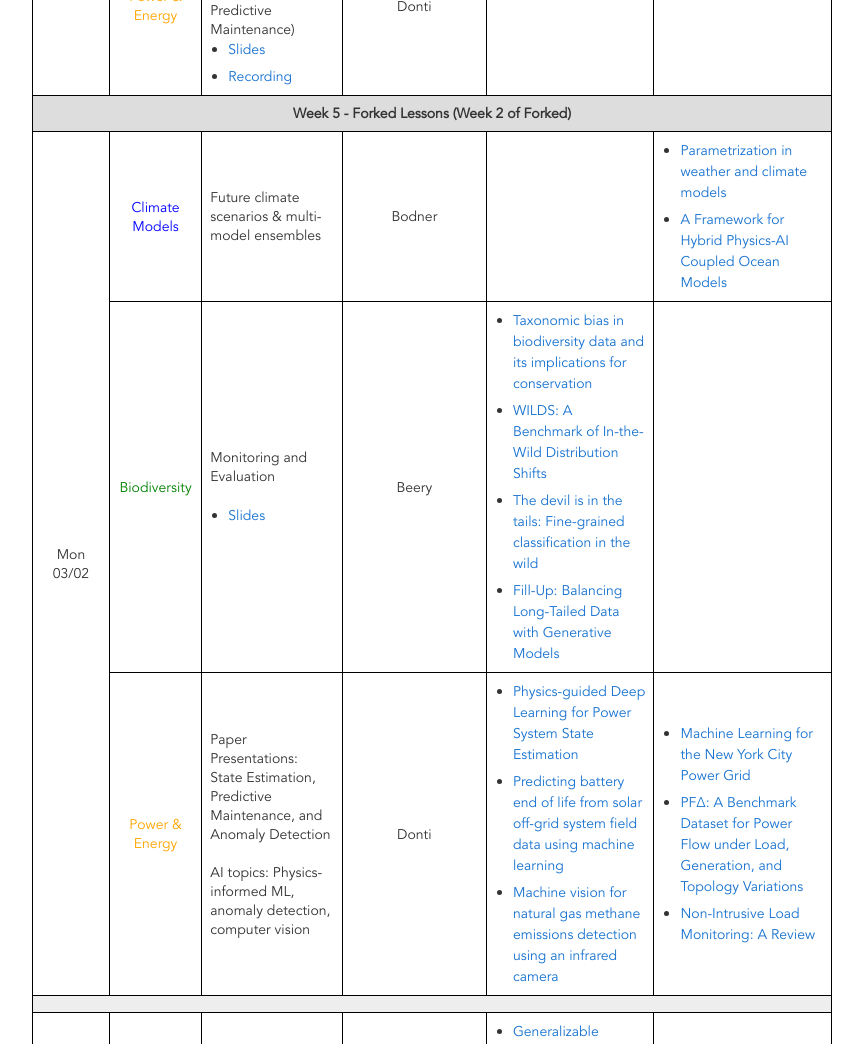
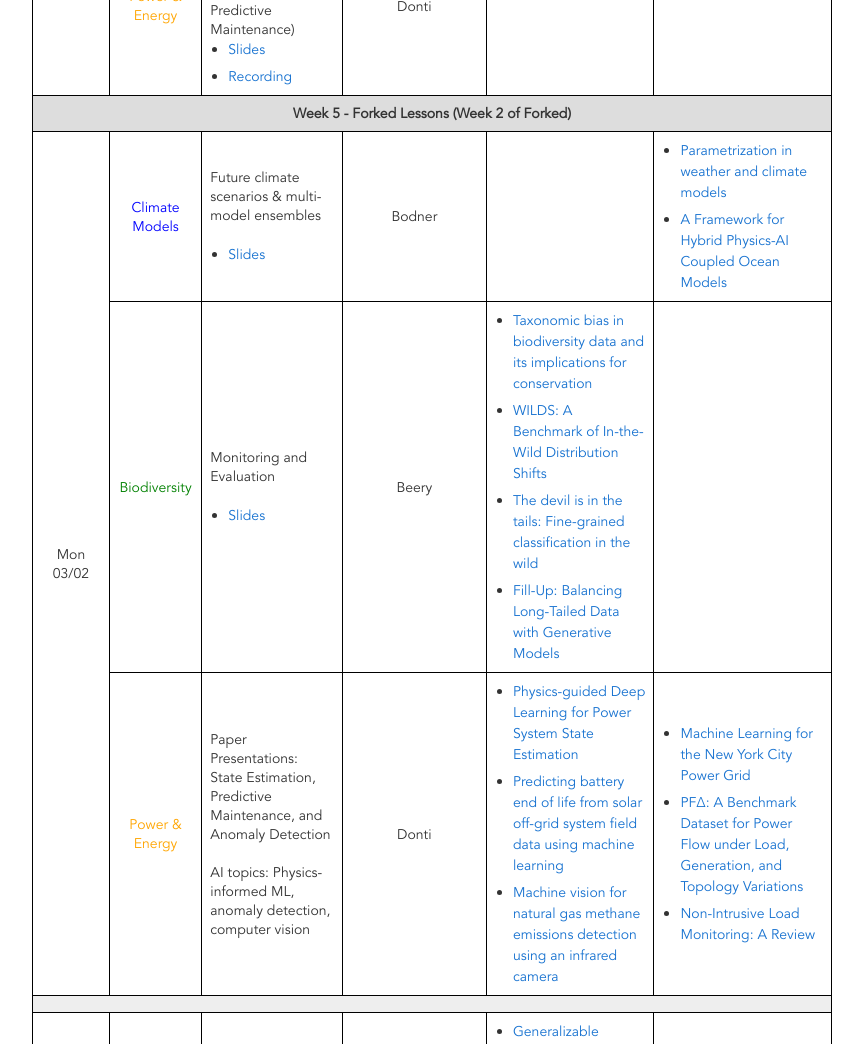
Before and after one commit to ai4climateaction/ai4climateaction.github.io, a plain HTML site: page schedule/index.html in a window 1280 px wide. Shown: the part 3260-4304 px from the top of the page, without its empty margins (222-1085 px from the left). Drawn offline with nearby package versions, Linux system fonts and the light colour scheme.

Commit message:
add link to slides for Future climate scenarios & multi-model ensembles

```diff
--- a/schedule/index.html
+++ b/schedule/index.html
@@ -304,7 +304,10 @@
 		<tr>
 			<td rowspan="3" align="center" valign="middle">Mon 03/02</td>
 			<td align="center" style="color:blue">Climate Models</td>
-			<td align="left">Future climate scenarios & multi-model ensembles</td>
+			<td align="left">Future climate scenarios & multi-model ensembles<br><br>
+				<ul class="readings">
+					<li><a href="/files/07-Parameterizations.pdf" target="_blank">Slides</a></li>
+				</ul></td>
 			<td align="center">Bodner</td>
 			<td align="left"></td>
 			<td align="left">
```
Also changed, not shown: 1 other file.
